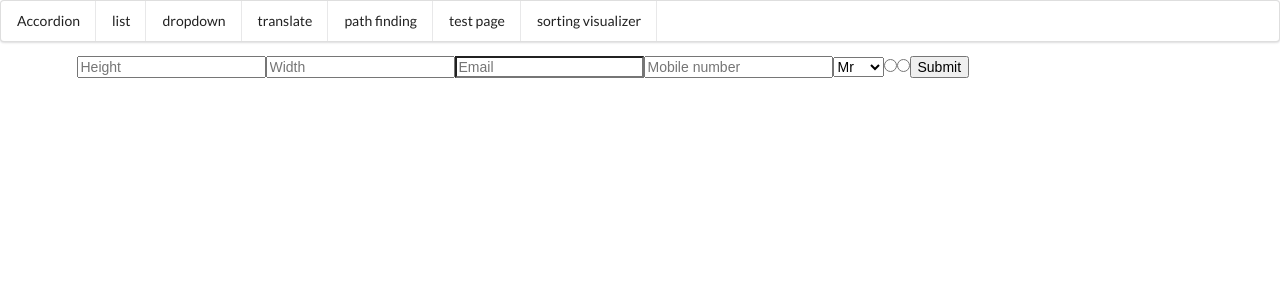
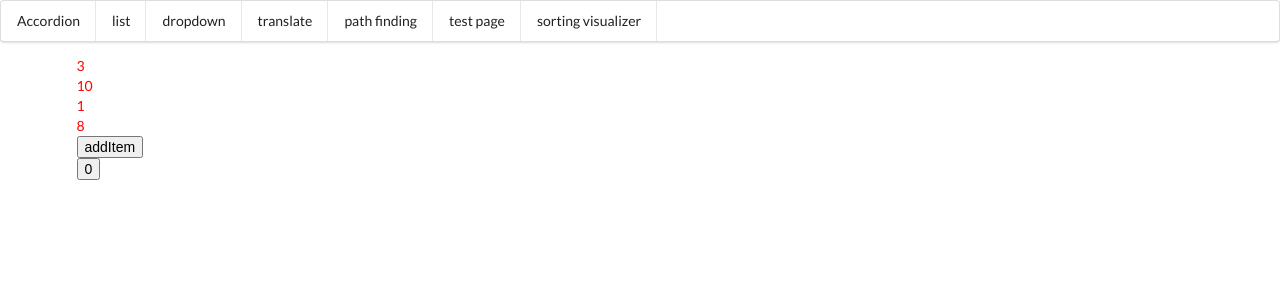
Before and after one commit to nirchetrit/portfolio, a React (Create React App) app: page /testpage in a window 1280 px wide. Shown: the top 300 px of the page. Built offline with nearby package versions, Linux system fonts and the light colour scheme.

Commit message:
before tomer's changes

```diff
--- a/src/components/TestPage.js
+++ b/src/components/TestPage.js
@@ -1,70 +1,63 @@
 import React, { useState } from "react";
 import useInput from "../hooks/useInput";
 import { useForm } from "react-hook-form";
+import "./test.css";
 
-const TestPage = () => {
-  const { register, handleSubmit, errors } = useForm(); // initialize the hook
-  const onSubmit = (data) => {
-    console.log(data);
+const DATA = [
+  { id: 1, value: 3 },
+  { id: 2, value: 10 },
+  { id: 3, value: 1 },
+  { id: 4, value: 8 },
+];
+
+const Item = React.memo(({ item, onRemove }) => {
+  console.log("Render:Item");
+  return (
+    <div className="item" onClick={() => onRemove(item)}>
+      {item.value}
+    </div>
+  );
+});
+
+class TestPage extends React.Component {
+  constructor(props) {
+    super(props);
+    this.state = { data: DATA, counter: 0 };
+  }
+  addItem = (newItem) => {
+    this.setState((prevState) => ({ data: [...prevState.data, newItem] }));
   };
-  console.log("rendered");
+  removeItem = (item) => {
+    const data = this.state.data.filter((d) => d !== item);
+    this.setState({ data });
+  };
+  addCounter = () => {
+    this.setState((prevState) => ({ counter: prevState.counter + 1 }));
+  };
+  render() {
+    const { data, counter } = this.state;
+    console.log("Render: Test");
+    return (
+      <div className="Test">
+        {data.map((item) => {
+          return <Item key={item.id} item={item} onRemove={this.removeItem} />;
+        })}
+        <button
+          onClick={() =>
+            this.addItem({
+              id: Math.floor(Math.random() * 5000),
+              value: Math.floor(Math.random() * 5000),
+            })
+          }
+        >
+          addItem
+        </button>
+        <button onClick={this.addCounter} style={{ display: "block" }}>
+          {counter}
+        </button>
+      </div>
+    );
+  }
+}
 
-  return (
-    // <form onSubmit={handleSubmit(onSubmit)}>
-    //   <input name="firstname" ref={register} /> {/* register an input */}
-    //   <input name="lastname" ref={register({ required: true })} />
-    //   {errors.lastname && "Last name is required."}
-    //   <input name="age" ref={register({ pattern: /\d+/ })} />
-    //   {errors.age && "Please enter number for age."}
-    //   <input type="submit" />
-    // </form>
-    <form onSubmit={handleSubmit(onSubmit)}>
-      <input
-        type="number"
-        placeholder="Height"
-        name="Height"
-        ref={register({ required: true, max: 50, min: 0, maxLength: 80 })}
-      />
-      <input
-        type="number"
-        placeholder="Width"
-        name="Width"
-        ref={register({ required: true, max: 50, min: 0, maxLength: 100 })}
-      />
-      <input
-        type="text"
-        placeholder="Email"
-        name="Email"
-        ref={register({ required: true, pattern: /^\S+@\S+$/i })}
-      />
-      <input
-        type="tel"
-        placeholder="Mobile number"
-        name="Mobile number"
-        ref={register({ required: true, minLength: 6, maxLength: 12 })}
-      />
-      <select name="Title" ref={register({ required: true })}>
-        <option value="Mr">Mr</option>
-        <option value="Mrs">Mrs</option>
-        <option value="Miss">Miss</option>
-        <option value="Dr">Dr</option>
-      </select>
-
-      <input
-        name="Developer"
-        type="radio"
-        value="Yes"
-        ref={register({ required: true })}
-      />
-      <input
-        name="Developer"
-        type="radio"
-        value="No"
-        ref={register({ required: true })}
-      />
-
-      <input type="submit" />
-    </form>
-  );
-};
 export default TestPage;
--- a/src/components/sortingVisualizer/SortingVisualizer.js
+++ b/src/components/sortingVisualizer/SortingVisualizer.js
@@ -1,4 +1,4 @@
-import React, { useState } from "react";
+import React, { useCallback, useState } from "react";
 import DropDown from "../DropDown";
 import StickGraph from "./StickGraph";
 import "./StickGraph.css";
@@ -14,25 +14,22 @@ const SortingVisualizer = () => {
   const [sortAlgo, setSortAlgo] = useState(sortAlgoOptions[0]);
   const [bars, setBars] = useState(staticBars);
   const [count, setCount] = useState(0);
-  const swapBars = (i, j) => {
-    let swappedArr = bars.slice();
-    let temp = swappedArr[i];
-    swappedArr[i] = swappedArr[j];
-    swappedArr[j] = temp;
-    setBars(swappedArr);
-    console.log("swapped", i, j);
+  const onSolveButtonClick = () => {
+    bubbleSort(bars, swap);
   };
 
-  const bubbleSort = async (arr, swap) => {
-    for (let i = 0; i < arr.length - 1; i++) {
-      for (let j = 0; j < arr.length - i - 1; j++) {
-        if (arr[j].value > arr[j + 1].value) {
-          await new Promise((r) => setTimeout(r, 100));
-          swap(j, j + 1);
-        }
-      }
-    }
+  const swap = (i, j) => {
+    const swappedArr = [...bars];
+    // const temp = swappedArr[i];
+    // swappedArr[i] = swappedArr[j];
+    // swappedArr[j] = temp;
+    // setBars(swappedArr);
+    const tempVal = swappedArr[i].value;
+    swappedArr[i].value = bars[j].value;
+    swappedArr[j].value = tempVal;
+    setBars(swappedArr);
   };
+
   return (
     <div>
       <DropDown
@@ -44,9 +41,30 @@ const SortingVisualizer = () => {
       <div className="bar-graph">
         <StickGraph sticks={bars}></StickGraph>
       </div>
-      <h1>{count}</h1>
-      <button onClick={() => bubbleSort(bars, swapBars)}></button>
+
+      <button onClick={onSolveButtonClick}>solve</button>
+      <button
+        onClick={() => {
+          swap(10, 11);
+        }}
+      >
+        swap 10 11
+      </button>
+      <button onClick={() => console.log(bars)}>print</button>
+      <button onClick={() => setCount(count + 1)}>++</button>
     </div>
   );
 };
 export default SortingVisualizer;
+
+const bubbleSort = async (arr, swap) => {
+  for (let i = 0; i < arr.length - 1; i++) {
+    for (let j = 0; j < arr.length - i - 1; j++) {
+      if (arr[j].value > arr[j + 1].value) {
+        await new Promise((r) => setTimeout(r, 0.001));
+        swap(j, j + 1);
+      }
+    }
+  }
+  console.log(arr);
+};
--- a/src/components/sortingVisualizer/StickGraph.js
+++ b/src/components/sortingVisualizer/StickGraph.js
@@ -1,10 +1,13 @@
 import React from "react";
 
 const Stick = ({ value }) => {
+  console.log("redner:stick");
   return <div className="stick" style={{ height: value }}></div>;
 };
 
 const StickGraph = ({ sticks }) => {
+  console.log("render:stickGraph");
+  console.log(sticks);
   return sticks.map((stick) => {
     return <Stick key={stick.id} value={stick.value}></Stick>;
   });
--- /dev/null
+++ b/src/components/test.css
@@ -0,0 +1,3 @@
+.Test {
+  color: red;
+}
```
